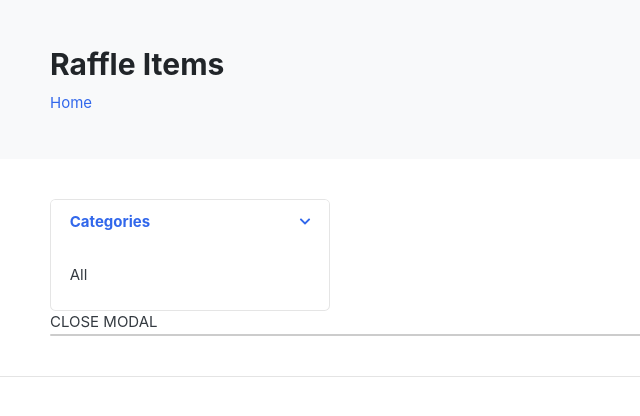
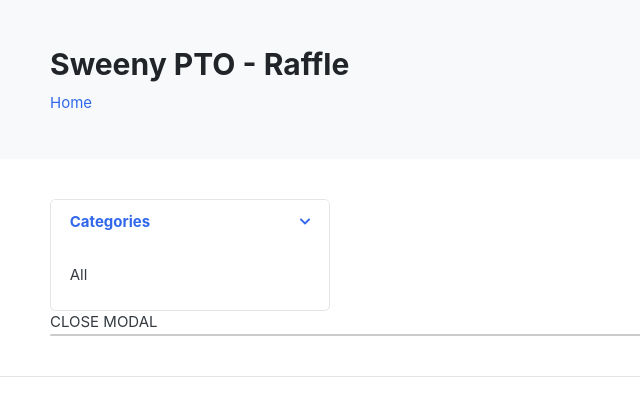
Before and after one commit to billdorman/raffle, a Python web app: template templates/items.html in a window 1280 px wide. Shown: the part 79-495 px from the top of the page, without its empty margins (0-640 px from the left). Run offline with Jinja, Linux system fonts and the light colour scheme; the template is opened without the code that fills it, so the values that code supplies are empty; some libraries are stand-ins or nearby versions; some web fonts are replaced.

Commit message:
Updating HTML

```diff
--- a/templates/items.html
+++ b/templates/items.html
@@ -5,7 +5,7 @@
     <link href="{{ url_for('static', filename='css/items.css') }}" rel="stylesheet" type="text/css"/>
 {% endblock %}
 
-{% block title %}Raffle Items{% endblock %}
+{% block title %}Sweeny PTO - Raffle{% endblock %}
 
 {% block breadcrumbs %}
     <li class="breadcrumb-item"><a href="#">Home</a></li>
--- a/templates/register.html
+++ b/templates/register.html
@@ -6,7 +6,7 @@
 <meta http-equiv="cache-control" content="max-age=604800" />
 <meta name="viewport" content="width=device-width, initial-scale=1, shrink-to-fit=no">
 
-<title>Raffle App</title>
+<title>Sweeny PTO - Raffle</title>
 
 <link href="images/favicon.ico" rel="shortcut icon" type="image/x-icon">
 
```
Also changed, not shown: static/images/items/9a840a74-ce28-4ce4-97ea-682884bca6a5.jpg (added), static/images/items/d71440d1-fdb6-4fed-9204-091625a83f14.jpg (deleted).
